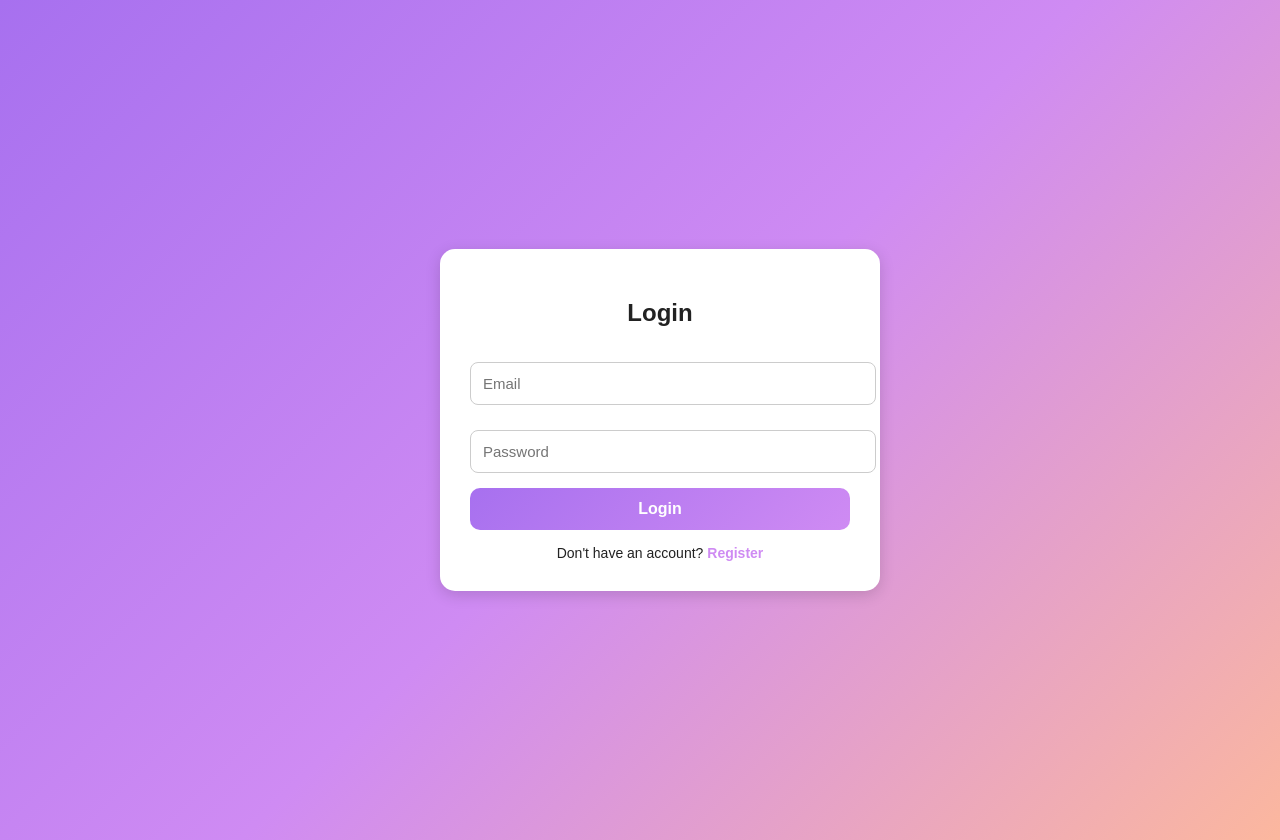
After one commit to divya-anand-05/case-prediction-system, a Flask app: page /login in a window 1280 px wide. The commit adds this page. Run offline with Flask 3, Linux system fonts and the light colour scheme.

Commit message:
Implement user login and registration

```diff
--- a/app.py
+++ b/app.py
@@ -1,6 +1,9 @@
-from flask import Flask, render_template, request
+from flask import Flask, render_template, request,redirect,url_for,session,flash
 from flask_sqlalchemy import SQLAlchemy
+from flask_login import LoginManager, UserMixin, login_user, login_required, logout_user, current_user
+from werkzeug.security import generate_password_hash, check_password_hash
 import subprocess
+import os
 from datetime import datetime
 
 app = Flask(__name__)
@@ -10,10 +13,23 @@ app = Flask(__name__)
 
 app.config["SQLALCHEMY_DATABASE_URI"] = "sqlite:///history.db"
 app.config["SQLALCHEMY_TRACK_MODIFICATIONS"] = False
-
+app.config['SECRET_KEY'] = os.environ.get('SECRET_KEY', 'dev-secret-change-me')
 db = SQLAlchemy(app)
 
+login_manager = LoginManager()
+login_manager.login_view = "login"
+login_manager.init_app(app)
 
+class User(db.Model, UserMixin):
+    id = db.Column(db.Integer, primary_key=True)
+    username = db.Column(db.String(150), unique=True, nullable=False)
+    email = db.Column(db.String(150), unique=True, nullable=False)
+    password_hash = db.Column(db.String(256), nullable=False)
+    created_at = db.Column(db.DateTime, default=datetime.utcnow)
+    def set_password(self, password):
+        self.password_hash = generate_password_hash(password)
+    def check_password(self, password):
+        return check_password_hash(self.password_hash, password)
 # DATABASE MODEL
 
 class AnalysisHistory(db.Model):
@@ -22,20 +38,88 @@ class AnalysisHistory(db.Model):
     positive = db.Column(db.Text)
     negative = db.Column(db.Text)
     timestamp = db.Column(db.DateTime, default=datetime.utcnow)
-
+    user_id = db.Column(db.Integer, db.ForeignKey('user.id'), nullable=True)
+    user = db.relationship('User', backref='analyses')
 
 # Create DB table if not exists
 with app.app_context():
     db.create_all()
 
-
+@login_manager.user_loader
+def load_user(user_id):
+    return User.query.get(int(user_id))
 
 @app.route('/')
 def home():
     return render_template('index.html')
 
+@app.route("/register", methods=["GET", "POST"])
+def register():
+    if request.method == "POST":
+        username = (request.form.get("username") or "").strip()
+        email = (request.form.get("email") or "").strip()
+        password = (request.form.get("password") or "").strip()
+
+        if not username or not email or not password:
+            flash("All fields are required.", "error")
+            return redirect(url_for("register"))
+
+        # check if username exists
+        if User.query.filter_by(username=username).first():
+            flash("Username already exists.", "error")
+            return redirect(url_for("register"))
+
+        # check if email exists
+        if User.query.filter_by(email=email).first():
+            flash("Email already registered.", "error")
+            return redirect(url_for("register"))
+
+        # Create and save new user
+        new_user = User(username=username, email=email)
+        new_user.set_password(password)
+        db.session.add(new_user)
+        db.session.commit()
+
+        flash("Registration successful!", "success")
+        return redirect(url_for("login"))
+
+    return render_template("register.html")
+
+
+
+@app.route("/login", methods=["GET", "POST"])
+def login():
+    if current_user.is_authenticated:
+        return redirect(url_for("home"))
+
+    if request.method == "POST":
+        username = (request.form.get("username")or "").strip()
+        password = request.form.get("password")
+        remember = request.form.get("remember") == "on"
+
+        user = User.query.filter_by(username=username).first()
+        if user and user.check_password(password):
+            login_user(user, remember=remember)
+            flash("Logged in successfully.", "success")
+            next_page = request.args.get("next")
+            return redirect(next_page or url_for("home"))
+        else:
+            flash("Invalid username or password.", "danger")
+            return redirect(url_for("login"))
+
+    return render_template("login.html")
+
+
+@app.route("/logout")
+@login_required
+def logout():
+    logout_user()
+    flash("You have been logged out.", "info")
+    return redirect(url_for("home"))
+
 
 @app.route('/analyze', methods=['POST'])
+@login_required
 def analyze():
     situation = request.form['situation']
 
@@ -81,7 +165,8 @@ def analyze():
     entry = AnalysisHistory(
         situation=situation,
         positive=positive_final,
-        negative=negative_final
+        negative=negative_final,
+        user_id=current_user.id
     )
     db.session.add(entry)
     db.session.commit()
@@ -95,9 +180,10 @@ def analyze():
 
 
 @app.route('/history')
+@login_required
 def history():
 
-    records = AnalysisHistory.query.order_by(AnalysisHistory.id.desc()).all()
+    records = AnalysisHistory.query.filter_by(user_id=current_user.id).order_by(AnalysisHistory.id.desc()).all()
     return render_template('history.html', history=records)
 
 
--- /dev/null
+++ b/templates/login.html
@@ -0,0 +1,180 @@
+<!DOCTYPE html>
+<html lang="en">
+  <head>
+    <meta charset="UTF-8" />
+    <meta name="viewport" content="width=device-width, initial-scale=1.0" />
+    <title>Login</title>
+
+    <style>
+      :root {
+        --bg-light: #f6f9fc;
+        --bg-dark: #101820;
+        --card-light: #ffffff;
+        --card-dark: #1c1f26;
+        --text-light: #222;
+        --text-dark: #eee;
+        --primary: #a770ef;
+        --primary2: #cf8bf3;
+        --primary3: #fdb99b;
+      }
+
+      body {
+        margin: 0;
+        font-family: "Poppins", sans-serif;
+        background: var(--bg-light);
+        color: var(--text-light);
+        transition: 0.3s;
+      }
+
+      body.dark {
+        background: var(--bg-dark);
+        color: var(--text-dark);
+      }
+
+      .container {
+        width: 100%;
+        min-height: 100vh;
+        display: flex;
+        justify-content: center;
+        align-items: center;
+        background: linear-gradient(
+          135deg,
+          var(--primary),
+          var(--primary2),
+          var(--primary3)
+        );
+        padding: 20px;
+      }
+
+      .card {
+        background: var(--card-light);
+        padding: 30px;
+        width: 100%;
+        max-width: 380px;
+        border-radius: 15px;
+        box-shadow: 0 4px 15px rgba(0, 0, 0, 0.15);
+        transition: 0.3s;
+      }
+
+      body.dark .card {
+        background: var(--card-dark);
+        box-shadow: 0 4px 15px rgba(255, 255, 255, 0.05);
+      }
+
+      h2 {
+        text-align: center;
+        margin-bottom: 25px;
+        font-weight: 600;
+      }
+
+      input {
+        width: 100%;
+        padding: 12px;
+        margin: 10px 0 15px;
+        border: 1px solid #ccc;
+        border-radius: 8px;
+        outline: none;
+        font-size: 15px;
+        transition: 0.3s;
+      }
+
+      body.dark input {
+        background: #2a2f3a;
+        border: 1px solid #444;
+        color: #eee;
+      }
+
+      input:focus {
+        border-color: var(--primary);
+      }
+
+      button {
+        width: 100%;
+        padding: 12px;
+        background: var(--primary);
+        background: linear-gradient(135deg, var(--primary), var(--primary2));
+        border: none;
+        font-size: 16px;
+        font-weight: 600;
+        border-radius: 10px;
+        color: white;
+        cursor: pointer;
+        transition: 0.2s;
+      }
+
+      button:hover {
+        opacity: 0.9;
+      }
+
+      .link {
+        text-align: center;
+        margin-top: 15px;
+        font-size: 14px;
+      }
+
+      a {
+        color: var(--primary2);
+        text-decoration: none;
+        font-weight: bold;
+      }
+
+
+      .spinner {
+        display: none;
+        width: 28px;
+        height: 28px;
+        border: 4px solid transparent;
+        border-top: 4px solid white;
+        border-radius: 50%;
+        animation: spin 0.8s linear infinite;
+        margin: 0 auto;
+      }
+
+      @keyframes spin {
+        to {
+          transform: rotate(360deg);
+        }
+      }
+    </style>
+
+    <script>
+      document.addEventListener("DOMContentLoaded", () => {
+        const theme = localStorage.getItem("theme");
+        if (theme === "dark") document.body.classList.add("dark");
+      });
+
+      function showSpinner() {
+        document.getElementById("btnText").style.display = "none";
+        document.getElementById("spinner").style.display = "block";
+      }
+    </script>
+  </head>
+  <body>
+    <div class="container">
+      <div class="card">
+        <h2>Login</h2>
+
+        <form action="/login" method="POST" onsubmit="showSpinner()">
+          <input type="email" name="email" placeholder="Email" required />
+
+          <input
+            type="password"
+            name="password"
+            placeholder="Password"
+            required
+          />
+
+          <button type="submit">
+            <span id="btnText">Login</span>
+            <div class="spinner" id="spinner"></div>
+          </button>
+        </form>
+
+        <div class="link">
+          Don't have an account?
+          <a href="/register">Register</a>
+        </div>
+      </div>
+    </div>
+  </body>
+</html>
```
Also changed, not shown: templates/index.html (+59 -2 lines), templates/register.html (added, +180 -0 lines), instance/history.db.
